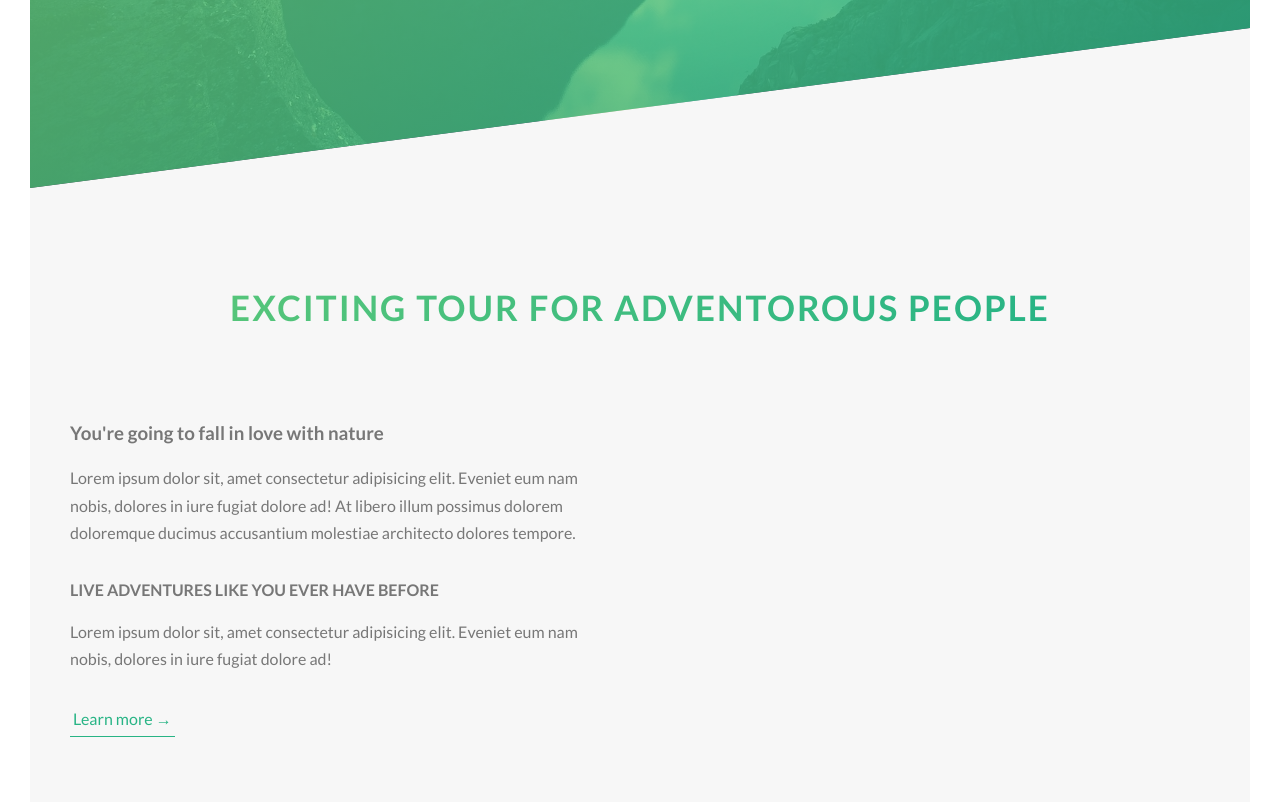
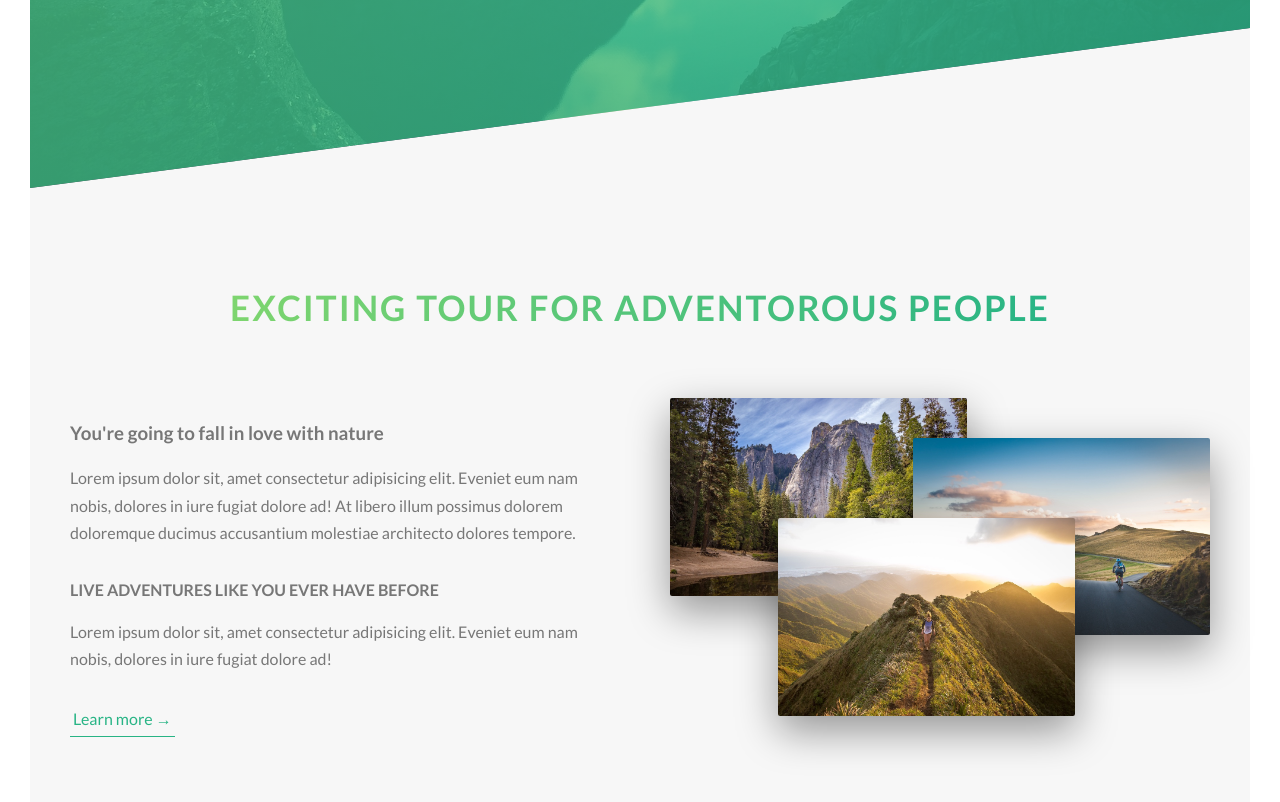
Before and after one commit to eugeneproone/natours, a website: page index.html in a window 1280 px wide. Shown: the part 602-1404 px from the top of the page. Drawn offline with Linux system fonts and the light colour scheme.

Commit message:
About section is complete

```diff
--- a/index.html
+++ b/index.html
@@ -51,9 +51,13 @@
                     </div>
 
                     <div class="col-1-of-2">
+                        <div class="composition">
+                            <img src="img/nat-1-large.jpg" alt="" class="composition__photo composition__photo--p1">
+                            <img src="img/nat-2-large.jpg" alt="" class="composition__photo composition__photo--p2">
+                            <img src="img/nat-3-large.jpg" alt="" class="composition__photo composition__photo--p3">
+                        </div>
                     </div>
                 </div>
-
             </section>
         </main>
 
--- a/sass/abstracts/_variables.scss
+++ b/sass/abstracts/_variables.scss
@@ -1,6 +1,6 @@
 // Colors
-$color-primary: #7ed56f;
-$color-primary-light: #55c57a;
+$color-primary: #55c57a;
+$color-primary-light: #7ed56f;
 $color-primary-dark: #28b485;
 
 $color-grey-light-1: #f7f7f7;
--- /dev/null
+++ b/sass/components/_composition.scss
@@ -0,0 +1,39 @@
+.composition {
+
+    position: relative;
+    &__photo {
+        position: absolute;
+        width: 55%;
+        box-shadow: 0 1.5rem 4rem rgba($color-black, .4);
+        border-radius: 2px;
+        z-index: 10;
+        transition: all .2s;
+        outline-offset: 2rem;
+
+        &--p1 {
+            left: 0;
+            top: -2rem;
+        }
+
+        &--p2 {
+            right: 0;
+            top: 2rem;
+        }
+
+        &--p3 {
+            left: 20%;
+            top: 10rem;
+        }
+
+        &:hover {
+            outline: 1.5rem solid $color-primary;
+            transform: scale(1.05) translateY(-.5rem);
+            box-shadow: 0 2.5rem 4rem rgba($color-black, .5);
+            z-index: 20;
+        }
+    }
+    &:hover &__photo:not(:hover) {
+        transform: scale(.95);
+    }
+
+}
--- a/sass/main.scss
+++ b/sass/main.scss
@@ -8,6 +8,7 @@
 @import "base/utilities";
 
 @import "components/button";
+@import "components/composition";
 
 @import "layout/grid";
 @import "layout/header";
```
Also changed, not shown: css/style.css.
